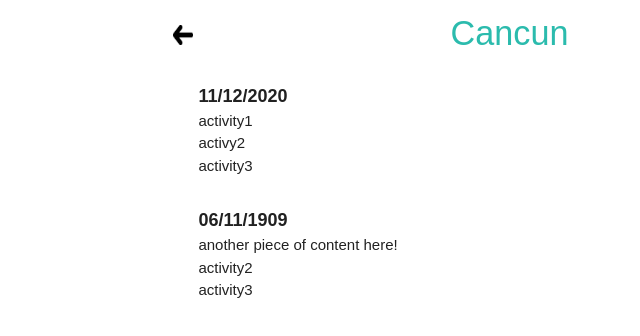
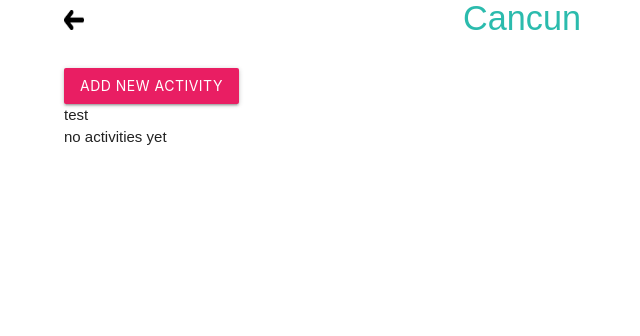
Before and after one commit to olessiap/travel-log, a React (Create React App) app: page /1 in a window 1280 px wide. Shown: the top 336 px of the page, without its empty margins (128-768 px from the left). Built offline with nearby package versions, Linux system fonts and the light colour scheme.

Commit message:
separated activity form into its own component

```diff
--- /dev/null
+++ b/src/ActivityForm.js
@@ -0,0 +1,23 @@
+import React, { Component } from 'react'
+
+export class ActivityForm extends Component {
+  render() {
+    return (
+      <form className="white" onSubmit={this.props.handleSubmit}>
+        {/* <div className="input-field">
+          <label htmlFor="date">Date</label>
+          <input type="text" className="datepicker" id="date-input"/>
+        </div> */}
+        <div className="input-field">
+            <label htmlFor="content">City Notes</label>
+            <input type="text" id="activity" onChange={this.props.handleChange}></input>
+        </div>
+        <div className="input-field">
+          <button className="btn pink center">Save</button>
+        </div>
+      </form>
+    )
+  }
+}
+
+export default ActivityForm
--- a/src/CityPage.js
+++ b/src/CityPage.js
@@ -1,47 +1,106 @@
 import React, { Component } from 'react'
 import { connect } from 'react-redux'
 import BackIcon from './images/backicon.png'
+import ActivityForm from "./ActivityForm"
 
 export class CityPage extends Component {
+  constructor(props) {
+    super(props)
+    this.state = {
+      activity:null,
+      showActivityForm: false,
+      showNewActivity:false
+    }
+  }
 
   handleGoHome = () => {
     this.props.history.push({
-      pathname: '/'
+      pathname: '/',
+      state:{ activity:this.state}
     })
   }
 
+  handleShowActivityForm = () => {
+    this.setState({
+      showActivityForm:!this.state.showActivityForm
+    })
+  }
+  // handleChange = (e) => {
+  //   this.setState({
+  //     [e.target.id]:e.target.value,
+  //     // id: Math.floor(Math.random() * (1000 - 1)),
+  //   })
+  // }
+  handleSubmit = (e) => {
+    e.preventDefault()
+    this.setState({
+      showNewActivity:!this.state.showNewActivity,
+      id: '',
+      [e.target.id]: ''
+    })
+  }
   render() {
-    const day = this.props.city.days.map((day, index) => {
-      const date = day.date
-      const activity = day.activity.map((item, index) => {
-        return (
-          <p>{item}</p>
-        )
-      })
-      return (
-        <div className="activity-wrapper">
-          <p className="date">{date}</p>
-          <p className="activity-item">{activity}</p>
-        </div>
-      )
-    })
-    const city = this.props.city ? (
-      <div className="container section post card-content" key={this.props.city.id}>
+    console.log(this.props)
+    // const activities = this.state.activity ? (
+    //   this.state.activity.map((item, index) => {
+    //     return(
+    //       item
+    //     )
+    //   })
+    // ) : (
+    //   <div>no activies 2</div>
+    // )
+    return (
+      <div className="container">
         <div className="city-header">
           <img src={BackIcon} className="back-button" onClick={this.handleGoHome}/>
           <h4 className="center card-title">{this.props.city.cityName}</h4>
         </div>
-        {day}
+          <button onClick={this.handleShowActivityForm} className="btn pink center ">Add New Activity</button>
+        {this.state.showActivityForm ? (
+            <ActivityForm handleChange={this.props.handleChange} handleSubmit={this.handleSubmit}/>
+        ) : (
+          <div>test</div>
+        )}
+        {this.state.showNewActivity ? (
+          <p>{this.state.activity}</p>
+        ) : (
+          <div>no activities yet</div>
+        )}
       </div>
-    ) : (
-      <div className="center">Loading cities...</div>
     )
 
-    return (
-      <div className="container">
-          {city}
-      </div>
-    )
+    // const day = this.props.city.days.map((day, index) => {
+    //   const date = day.date
+    //   const activity = day.activity.map((item, index) => {
+    //     return (
+    //       <p>{item}</p>
+    //     )
+    //   })
+    //   return (
+    //     <div className="activity-wrapper">
+    //       <p className="date">{date}</p>
+    //       <p className="activity-item">{activity}</p>
+    //     </div>
+    //   )
+    // })
+    // const city = this.props.city ? (
+    //   <div className="container section post card-content" key={this.props.city.id}>
+    //     <div className="city-header">
+    //       <img src={BackIcon} className="back-button" onClick={this.handleGoHome}/>
+    //       <h4 className="center card-title">{this.props.city.cityName}</h4>
+    //     </div>
+    //     {day}
+    //   </div>
+    // ) : (
+    //   <div className="center">Loading cities...</div>
+    // )
+
+    // return (
+    //   <div className="container">
+    //       {city}
+    //   </div>
+    // )
   }
 }
 
--- a/src/CountryPage.js
+++ b/src/CountryPage.js
@@ -1,8 +1,32 @@
 import React, { Component } from 'react'
 import { Link } from 'react-router-dom'
 import { connect } from 'react-redux'
+import { addNewCity } from './redux/actions/cityActions.js'
+
 
 export class CountryPage extends Component {
+  constructor(props) {
+    super(props)
+    this.state = {
+      activity:null
+    }
+  }
+  handleChange = (e) => {
+    this.setState({
+      [e.target.id]:e.target.value,
+      id: Math.floor(Math.random() * (1000 - 1)),
+    })
+  }
+  handleSubmit = (e) => {
+    e.preventDefault()
+    this.props.addNewCity(this.state)
+    this.setState({
+      id: '',
+      [e.target.id]: ''
+    })
+    this.props.history.push(`/${this.state.id}`)
+  }
+
   render() {
     console.log(this.props)
     const { cities } = this.props
@@ -24,6 +48,15 @@ export class CountryPage extends Component {
     return (
       <div className="container">
         <h1 className="card-title center country-title">MEXICO</h1>
+        <form className="white" onSubmit={this.handleSubmit}>
+          <div className="input-field">
+            <label htmlFor="title">City</label>
+            <input type="text" id="cityName" onChange={this.handleChange}/>
+          </div>
+          <div className="input-field">
+            <button className="btn pink center">Save</button>
+          </div>
+        </form>
           {cityList}
         <div className="footer">
           <Link to={'/new'}>
@@ -36,6 +69,13 @@ export class CountryPage extends Component {
   }
 }
 
+
+const mapDispatchToProps = (dispatch) => {
+  return {
+    addNewCity: (city) => dispatch(addNewCity(city)),
+  }
+}
+
 //REDUX ALL CITIES
 const mapStateToProps = (state) => {
   return {
@@ -43,4 +83,4 @@ const mapStateToProps = (state) => {
   }
 }
 
-export default connect(mapStateToProps)(CountryPage)
+export default connect(mapStateToProps, mapDispatchToProps)(CountryPage)
--- a/src/NewCity.js
+++ b/src/NewCity.js
@@ -1,96 +1,84 @@
-import React from 'react'
-import { connect } from 'react-redux'
-import { addNewCity } from './redux/actions/cityActions.js'
-import M from "materialize-css";
-import $ from 'jquery'
-import GoHomeButton from "./GoHomeButton"
+// import React from 'react'
+// import { connect } from 'react-redux'
+// import { addNewCity } from './redux/actions/cityActions.js'
+// import M from "materialize-css";
+// import $ from 'jquery'
+// import GoHomeButton from "./GoHomeButton"
 
-class NewCity extends React.Component {
-  constructor(props) {
-    super(props)
+// class NewCity extends React.Component {
+//   constructor(props) {
+//     super(props)
+//     this.state = {
+//       activity:null
+//     }
 
-    // this.createUI = this.createUI.bind(this)
-  }
+//     // this.createUI = this.createUI.bind(this)
+//   }
 
-  handleGoHome = () => {
-    this.props.history.push({
-      pathname: '/'
-    })
-  }
-  componentDidMount() {
-    // Auto initialize all the things!
-    M.AutoInit();
+//   handleGoHome = () => {
+//     this.props.history.push({
+//       pathname: '/'
+//     })
+//   }
+//   componentDidMount() {
+//     // Auto initialize all the things!
+//     M.AutoInit();
 
-   $(".datepicker-done").click(() => {
-      var datepickerValue = $("#date-input").val();  // date-input it's 'id' on datepicker input
+//    $(".datepicker-done").click(() => {
+//       var datepickerValue = $("#date-input").val();  // date-input it's 'id' on datepicker input
 
-      this.setState({ date: datepickerValue });
-    });
-}
-  // createUI = () => {
+//       this.setState({ date: datepickerValue });
+//     });
+// }
 
-  // }
+//   handleChange = (e) => {
+//     this.setState({
+//       [e.target.id]:e.target.value,
+//       id: Math.floor(Math.random() * (1000 - 1)),
+//     })
+//   }
+//   handleSubmit = (e) => {
+//     e.preventDefault()
+//     // this.props.addNewCity(this.state)
+//     this.setState({
+//       id: '',
+//       [e.target.id]: ''
+//     })
+//     // this.props.history.push('/')
+//   }
+//   render() {
+//     console.log(this.state)
+//     return (
+//       <div className="container">
+//         <GoHomeButton handleGoHome={this.handleGoHome}/>
+//         <form className="white">
+//           <div className="input-field">
+//             <label htmlFor="title">City</label>
+//             <input type="text" id="title" onChange={this.handleChange}/>
+//           </div>
+//           <div className="input-field">
+//             <label htmlFor="date">Date</label>
+//             <input type="text" className="datepicker" id="date-input"/>
+//           </div>
+//         </form>
+//         <form onSubmit={this.handleSubmit}>
+//           <div className="input-field">
+//             <label htmlFor="content">City Notes</label>
+//             <input type="text" id="content" onKeyDown={this.handleKeyDown} onChange={this.handleChange}></input>
+//           </div>
+//           <div className="input-field">
+//             <button className="btn pink center">Save</button>
+//           </div>
+//         </form>
+//       </div>
+//     )
+//   }
+// }
 
-  handleKeyDown(e) {
-    if(e.key === "Enter") {
-      return(
-        <div className="input-field">
-          <label htmlFor="content">City Content</label>
-          <input type="text" id="content" onChange={this.handleChange}/>
-        </div>
-      )
-    }
-  }
+// const mapDispatchToProps = (dispatch) => {
+//   return {
+//     addNewCity: (city) => dispatch(addNewCity(city)),
+//   }
+// }
 
-  handleChange = (e) => {
-    this.setState({
-      [e.target.id]:e.target.value,
-      id: Math.floor(Math.random() * (1000 - 1)),
-      userId:Math.floor(Math.random() * (1000 - 1)),
-    })
-  }
-  handleSubmit = (e) => {
-    e.preventDefault()
-    this.props.addNewCity(this.state)
-    this.setState({
-      id: '',
-      userId: '',
-      [e.target.id]: ''
-    })
-    this.props.history.push('/')
-  }
-  render() {
-    return (
-      <div className="container">
-        <GoHomeButton handleGoHome={this.handleGoHome}/>
-        <form className="white">
-          <div className="input-field">
-            <label htmlFor="title">City</label>
-            <input type="text" id="title" onChange={this.handleChange}/>
-          </div>
-          <div className="input-field">
-            <label htmlFor="date">Date</label>
-            <input type="text" className="datepicker" id="date-input"/>
-          </div>
-        </form>
-        <form onSubmit={this.handleSubmit}>
-          <div className="input-field">
-            <label htmlFor="content">City Notes</label>
-            <input type="text" id="content" onKeyDown={this.handleKeyDown} onChange={this.handleChange}></input>
-          </div>
-          <div className="input-field">
-            <button className="btn pink center">Save</button>
-          </div>
-        </form>
-      </div>
-    )
-  }
-}
-
-const mapDispatchToProps = (dispatch) => {
-  return {
-    addNewCity: (city) => dispatch(addNewCity(city)),
-  }
-}
-
-export default connect(null, mapDispatchToProps)(NewCity)
+// export default connect(null, mapDispatchToProps)(NewCity)
--- a/src/index.css
+++ b/src/index.css
@@ -81,6 +81,12 @@ img {
     background: #fff;
 }
 
+.footer2 {
+  position: sticky;
+  bottom:0;
+  background: #fff;
+}
+
 .add-button {
     font-size:45px;
     text-align:center;
@@ -120,6 +126,7 @@ label #date {
 .city-header {
   display: flex;
   align-items: baseline;
+  position:relative;
 }
 
 .card-title {
@@ -133,5 +140,4 @@ label #date {
 .back-button {
   height: 20px;
   width: 20px;
-  margin-left: -25px;
 }
```
